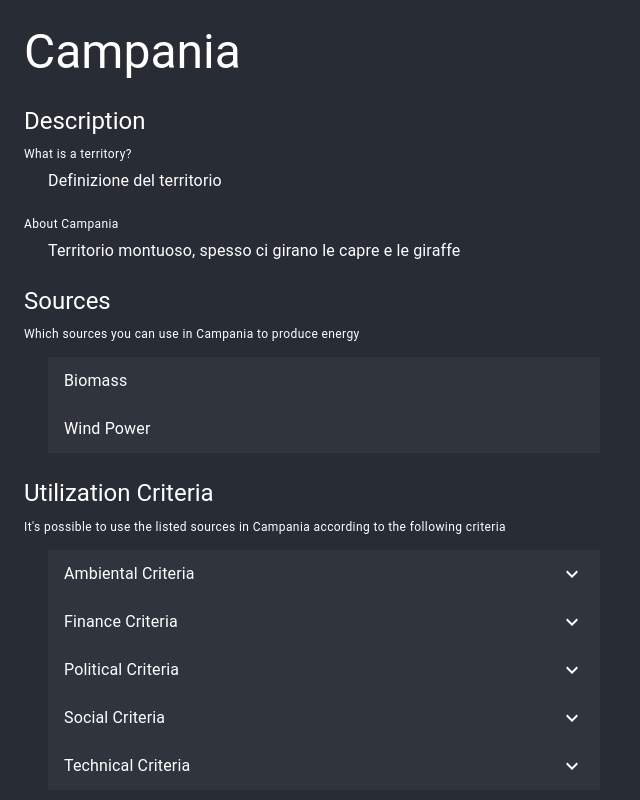
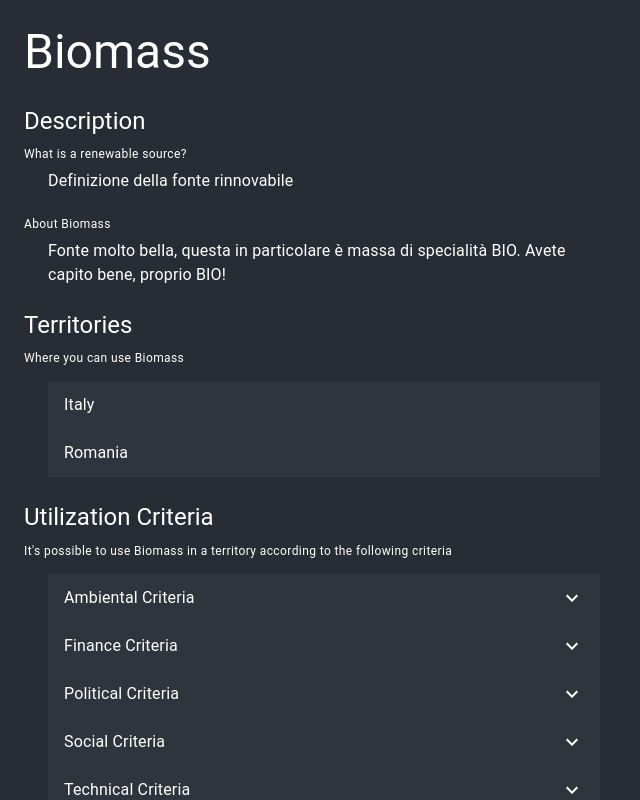
Before and after one commit to frekkanzer2/SemanticWeb-EnergyAnalysis, a React (Create React App) app in the folder System/Frontend/swea/: page / in a window 1280 px wide. Shown: the top 800 px of the page, without its empty margins (0-640 px from the left). Built offline with nearby package versions, Linux system fonts and the light colour scheme.

Commit message:
Added source page popolator

```diff
--- a/System/Frontend/swea/src/App.js
+++ b/System/Frontend/swea/src/App.js
@@ -21,6 +21,23 @@ function App() {
     placedCompanies: [{name: "Ikea", address: "dbpedia:ikea"}, {name: "Sauttificio", address: "dbpedia:sauttificio"}]
   }
 
+  var testdata_source = {
+    name: "Biomass",
+    definition: "Definizione della fonte rinnovabile",
+    description: "Fonte molto bella, questa in particolare è massa di specialità BIO. Avete capito bene, proprio BIO!",
+    criterias: [
+      ["Il sole deve battere forte", "Gesù ci vuole vittoriosi", "Gesù si chiama vittorio"],
+      ["Questo è un criterio", "Anche questo è un criterio", "Questo è Carmine"],
+      ["Pippo Baudo è capellone"],
+      [],
+      ["Gesù disse agli apostoli: welcome to Favelas, mangiatene tutti e poi datevi alla pazza gioia sul culo di dio"]
+    ],
+    placedTerritories: [{name: "Italy", address: "dbpedia:italy"}, {name: "Romania", address: "dbpedia:romania"}]
+  }
+
+  // RETURN FOR TERRITORY PAGE
+  /*
+
   return (
     <div className="App">
       <header className="App-header">
@@ -35,6 +52,24 @@ function App() {
       </header>
     </div>
   );
+
+  */
+
+  // RETURN FOR SOURCE PAGE
+  return (
+    <div className="App">
+      <header className="App-header">
+        <SourcePage
+          name={testdata_source.name}
+          definition = {testdata_source.definition}
+          description = {testdata_source.description}
+          criteria = {testdata_source.criterias}
+          territories = {testdata_source.placedTerritories}
+        />
+      </header>
+    </div>
+  );
+
 }
 
 export default App;
--- a/System/Frontend/swea/src/view/sourcepage.js
+++ b/System/Frontend/swea/src/view/sourcepage.js
@@ -14,8 +14,22 @@ export function SourcePage(props) {
 
     var sourcedata = {
         name: props.name,
-        description: props.description
+        definition: props.definition,
+        description: props.description,
+        placedTerritories: [], // array of {name: STRING, address: STRING} DEF 1 is source name; 2 is semantic resource address
+        crit_amb: [], // this and the following 4 arrays contains only strings
+        crit_fin: [],
+        crit_pol: [],
+        crit_soc: [],
+        crit_tec: [],
     }
+
+    sourcedata.crit_amb = props.criteria[0];
+    sourcedata.crit_fin = props.criteria[1];
+    sourcedata.crit_pol = props.criteria[2];
+    sourcedata.crit_soc = props.criteria[3];
+    sourcedata.crit_tec = props.criteria[4];
+    sourcedata.placedTerritories = props.territories;
 
     const [open_ambiental, setOpen_ambiental] = React.useState(false);
     const [open_finance, setOpen_finance] = React.useState(false);
@@ -49,6 +63,20 @@ export function SourcePage(props) {
             <Typography variant="h5" component="div" gutterBottom>
                 Description
             </Typography>
+            <Typography variant="caption" component="div" gutterBottom>
+            What is a renewable source?
+            </Typography>
+
+            <Container maxWidth="sm" style={{marginLeft: 0}}>
+                <Typography variant="body1" component="div" gutterBottom>
+                    {sourcedata.definition}
+                </Typography>
+            </Container>
+            <Space16/>
+
+            <Typography variant="caption" component="div" gutterBottom>
+            About {sourcedata.name}
+            </Typography>
 
             <Container maxWidth="sm" style={{marginLeft: 0}}>
                 <Typography variant="body1" component="div" gutterBottom>
@@ -70,15 +98,17 @@ export function SourcePage(props) {
                 component="nav"
                 aria-labelledby="nested-list-subheader"
                 >
+                {
+                    sourcedata.placedTerritories.map(
+                        territory => {
+                            return (
                                 <ListItemButton className='listitem-dark'>
-                    <ListItemText primary="Territory 1" />
+                                    <ListItemText primary={territory.name} />
                                 </ListItemButton>
-                <ListItemButton className='listitem-dark'>
-                    <ListItemText primary="Territory 2" />
-                </ListItemButton>
-                <ListItemButton className='listitem-dark'>
-                    <ListItemText primary="Territory 3" />
-                </ListItemButton>
+                            )
+                        }
+                    )
+                }
                 </List>
             </Container>
 
@@ -101,9 +131,22 @@ export function SourcePage(props) {
                 </ListItemButton>
                 <Collapse in={open_ambiental} timeout="auto" unmountOnExit>
                     <List component="div" disablePadding>
+                        {
+                            sourcedata.crit_amb.length > 0 ?
+                                sourcedata.crit_amb.map(
+                                    crit => {
+                                        return (
                                             <ListItemButton sx={{ pl: 4 }} className='sublistitem-dark'>
-                        <ListItemText primary="DESCRIPTION HERE" />
+                                                <ListItemText primary={"- " + crit} />
                                             </ListItemButton>
+                                        )
+                                    }
+                                )
+                            :
+                                <ListItemButton sx={{ pl: 4 }} className='sublistitem-dark'>
+                                    <ListItemText primary={"Empty"} />
+                                </ListItemButton>
+                        }
                     </List>
                 </Collapse>
                 <ListItemButton onClick={handleClick_finance} className='listitem-dark'>
@@ -111,10 +154,22 @@ export function SourcePage(props) {
                     {open_finance ? <ExpandLess /> : <ExpandMore />}
                 </ListItemButton>
                 <Collapse in={open_finance} timeout="auto" unmountOnExit>
-                    <List component="div" disablePadding>
+                    <List component="div" disablePadding>{
+                        sourcedata.crit_fin.length > 0 ?
+                            sourcedata.crit_fin.map(
+                                crit => {
+                                    return (
                                         <ListItemButton sx={{ pl: 4 }} className='sublistitem-dark'>
-                        <ListItemText primary="DESCRIPTION HERE" />
+                                            <ListItemText primary={"- " + crit} />
                                         </ListItemButton>
+                                    )
+                                }
+                            )
+                        :
+                            <ListItemButton sx={{ pl: 4 }} className='sublistitem-dark'>
+                                <ListItemText primary={"Empty"} />
+                            </ListItemButton>
+                        }
                     </List>
                 </Collapse>
                 <ListItemButton onClick={handleClick_political} className='listitem-dark'>
@@ -122,10 +177,22 @@ export function SourcePage(props) {
                     {open_political ? <ExpandLess /> : <ExpandMore />}
                 </ListItemButton>
                 <Collapse in={open_political} timeout="auto" unmountOnExit>
-                    <List component="div" disablePadding>
+                    <List component="div" disablePadding>{
+                        sourcedata.crit_pol.length > 0 ?
+                            sourcedata.crit_pol.map(
+                                crit => {
+                                    return (
                                         <ListItemButton sx={{ pl: 4 }} className='sublistitem-dark'>
-                        <ListItemText primary="DESCRIPTION HERE" />
+                                            <ListItemText primary={"- " + crit} />
                                         </ListItemButton>
+                                    )
+                                }
+                            )
+                        :
+                            <ListItemButton sx={{ pl: 4 }} className='sublistitem-dark'>
+                                <ListItemText primary={"Empty"} />
+                            </ListItemButton>
+                        }
                     </List>
                 </Collapse>
                 <ListItemButton onClick={handleClick_social} className='listitem-dark'>
@@ -134,9 +201,22 @@ export function SourcePage(props) {
                 </ListItemButton>
                 <Collapse in={open_social} timeout="auto" unmountOnExit>
                     <List component="div" disablePadding>
+                        {
+                            sourcedata.crit_soc.length > 0 ?
+                                sourcedata.crit_soc.map(
+                                    crit => {
+                                        return (
                                             <ListItemButton sx={{ pl: 4 }} className='sublistitem-dark'>
-                        <ListItemText primary="DESCRIPTION HERE" />
+                                                <ListItemText primary={"- " + crit} />
                                             </ListItemButton>
+                                        )
+                                    }
+                                )
+                            :
+                                <ListItemButton sx={{ pl: 4 }} className='sublistitem-dark'>
+                                    <ListItemText primary={"Empty"} />
+                                </ListItemButton>
+                        }
                     </List>
                 </Collapse>
                 <ListItemButton onClick={handleClick_technical} className='listitem-dark'>
@@ -144,10 +224,22 @@ export function SourcePage(props) {
                     {open_technical ? <ExpandLess /> : <ExpandMore />}
                 </ListItemButton>
                 <Collapse in={open_technical} timeout="auto" unmountOnExit>
-                    <List component="div" disablePadding>
+                    <List component="div" disablePadding>{
+                        sourcedata.crit_tec.length > 0 ?
+                            sourcedata.crit_tec.map(
+                                crit => {
+                                    return (
                                         <ListItemButton sx={{ pl: 4 }} className='sublistitem-dark'>
-                        <ListItemText primary="DESCRIPTION HERE" />
+                                            <ListItemText primary={"- " + crit} />
                                         </ListItemButton>
+                                    )
+                                }
+                            )
+                        :
+                            <ListItemButton sx={{ pl: 4 }} className='sublistitem-dark'>
+                                <ListItemText primary={"Empty"} />
+                            </ListItemButton>
+                        }
                     </List>
                 </Collapse>
                 </List>
```
Lines whose indentation alone changed are shown as unchanged.
